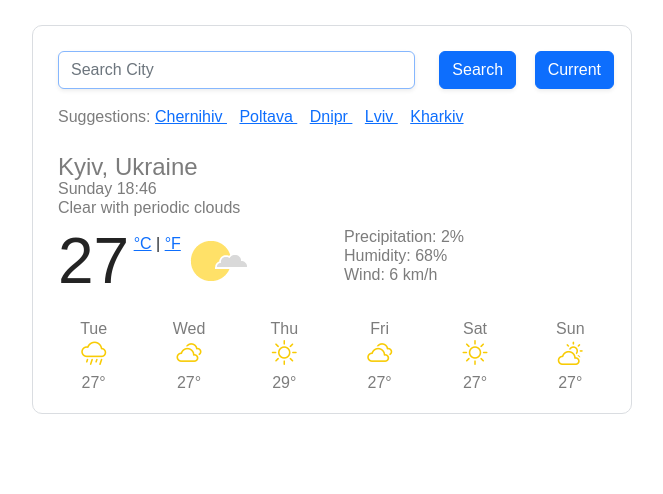
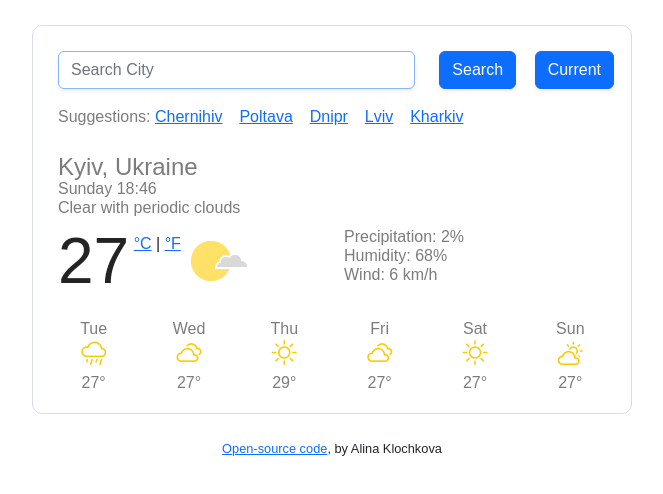
Before and after one commit to fenilka/my-shecodes-app, a website built with Parcel: page index.html in a window 1280 px wide. Shown: the whole page, without its empty margins (308-971 px from the left). Built offline with nearby package versions, Linux system fonts and the light colour scheme.

Commit message:
Added a link to GitHub

```diff
--- a/index.html
+++ b/index.html
@@ -58,15 +58,15 @@
         </form>
         <p class="near-weather suggestions">
           Suggestions:
-          <a href="#" title="Nearby Location"> Chernihiv </a>
+          <a href="#" title="Nearby Location">Chernihiv</a>
           &ensp;
-          <a href="#" title="Nearby Location"> Poltava </a>
+          <a href="#" title="Nearby Location">Poltava</a>
           &ensp;
-          <a href="#" title="Nearby Location"> Dnipr </a>
+          <a href="#" title="Nearby Location">Dnipr</a>
           &ensp;
-          <a href="#" title="Nearby Location"> Lviv </a>
+          <a href="#" title="Nearby Location">Lviv</a>
           &ensp;
-          <a href="#" title="Nearby Location"> Kharkiv </a>
+          <a href="#" title="Nearby Location">Kharkiv</a>
         </p>
         <div class="current-weather">
           <h1 id="city">Kyiv, Ukraine</h1>
@@ -172,6 +172,7 @@
           </div>
         </div>
       </div>
+      <small><a href="https://github.com/fenilka/my-shecodes-app" title="GitHub">Open-source code</a>, by Alina Klochkova</small>
     </div>
     <script src="src/script.js"></script>
   </div>
--- a/src/styles.css
+++ b/src/styles.css
@@ -27,6 +27,13 @@ p {
 i {
   display: block;
   margin: 0 auto;
+}
+small {
+  display: block;
+  margin: 0 0 10px;
+  text-align: center;
+  font-size: 80%;
+  font-weight: 400;
 }
 
 .weather-app {
```
